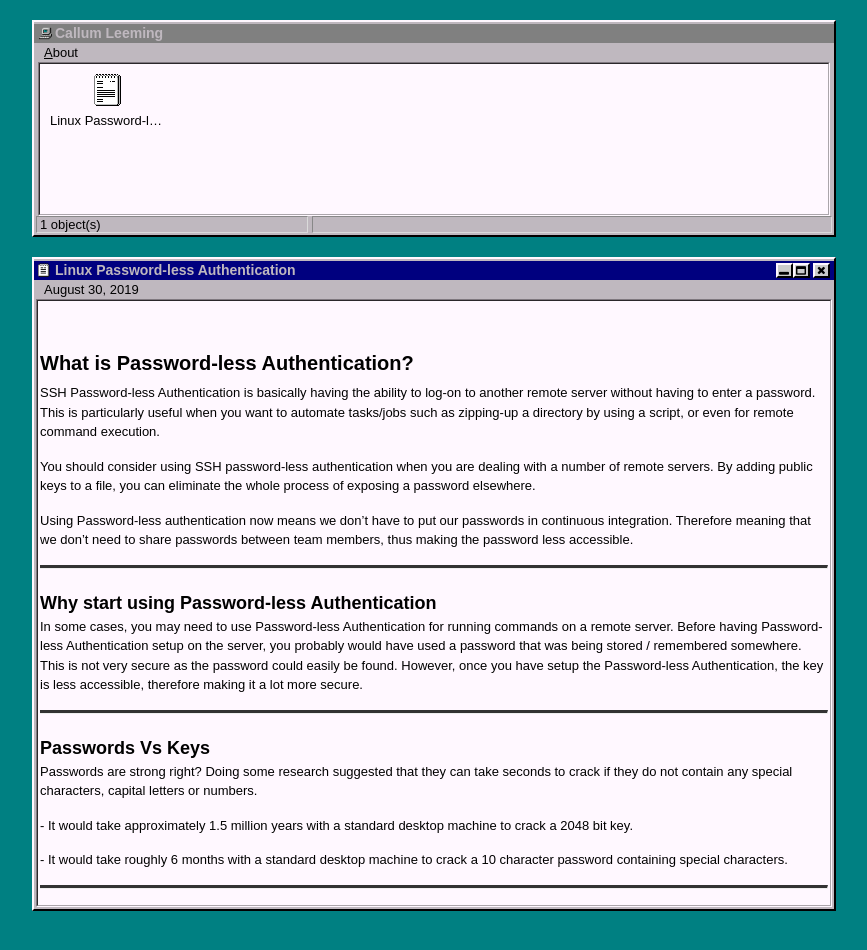
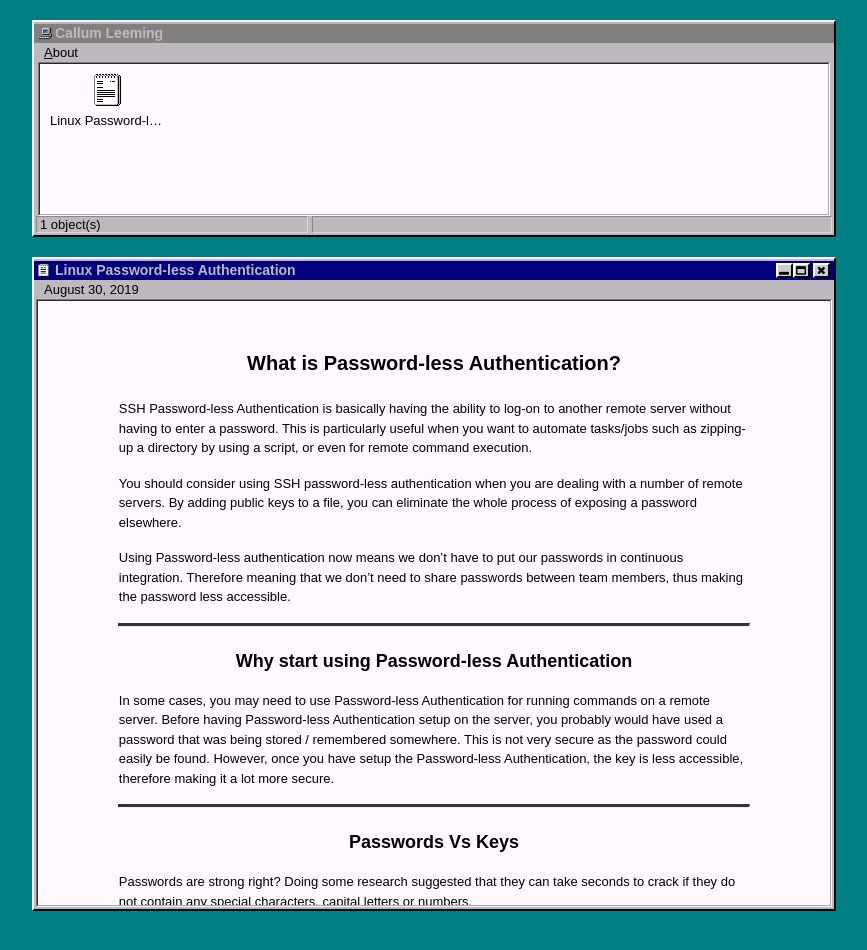
Before and after one commit to callumleeming/callumleeming.github.io, a Jekyll site: the page built from _posts/2019-08-30-linux-passwordless.md, in a window 1280 px wide. Shown: the top 950 px of the page, without its empty margins (206-1073 px from the left). Built offline with Jekyll 4.4.1, drawn with Linux system fonts in a browser that asks for light colours.

Commit message:
Apply style refactorings

```diff
--- a/_posts/2019-08-30-linux-passwordless.md
+++ b/_posts/2019-08-30-linux-passwordless.md
@@ -46,6 +46,5 @@ If the SSH keys need to be regenerated, then you will need to follow these steps
 6) You will need the public key to be added to the box you want to connect to
 You should now be able to ssh onto the box from the client machine, without the password.
 e.g. `ssh username@hostname dir`
----
+
 ### Post by: **Callum Leeming, Junior Software Developer**
----
--- a/_sass/_main.scss
+++ b/_sass/_main.scss
@@ -198,6 +198,8 @@ ul.topbar {
 	p {
 		line-height: 150%;
 		margin-bottom: 15px;
+		width: 80%;
+		margin: 0 auto 1rem;
 	}
 
 	a {
@@ -209,16 +211,24 @@ ul.topbar {
 		font-size: 20px;
 		font-weight: 700;
 		margin: 50px 0 10px 0;
+		text-align: center;
+		padding-bottom: 1rem;
 	}
 
-	h2 {
+	h2, h3 {
 		font-size: 18px;
 		font-weight: 700;
 		margin: 25px 0 5px 0;
+		text-align: center;
+		padding-bottom: 1rem;
 	}
 
 	em {
 		font-style: italic;
+	}
+
+	hr {
+		width: 80%;
 	}
 
 	blockquote {
```
Also changed, not shown: 5 other files.
